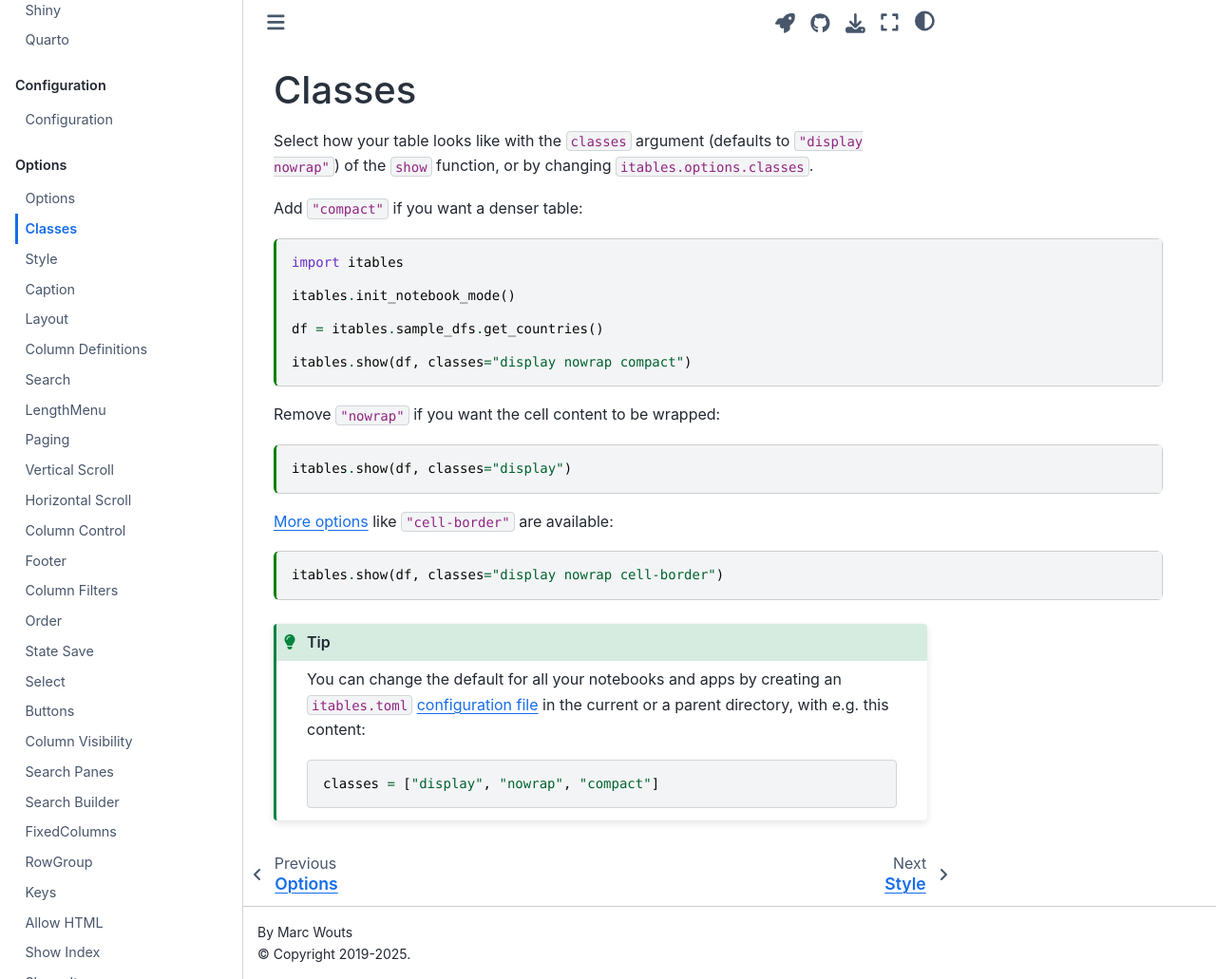
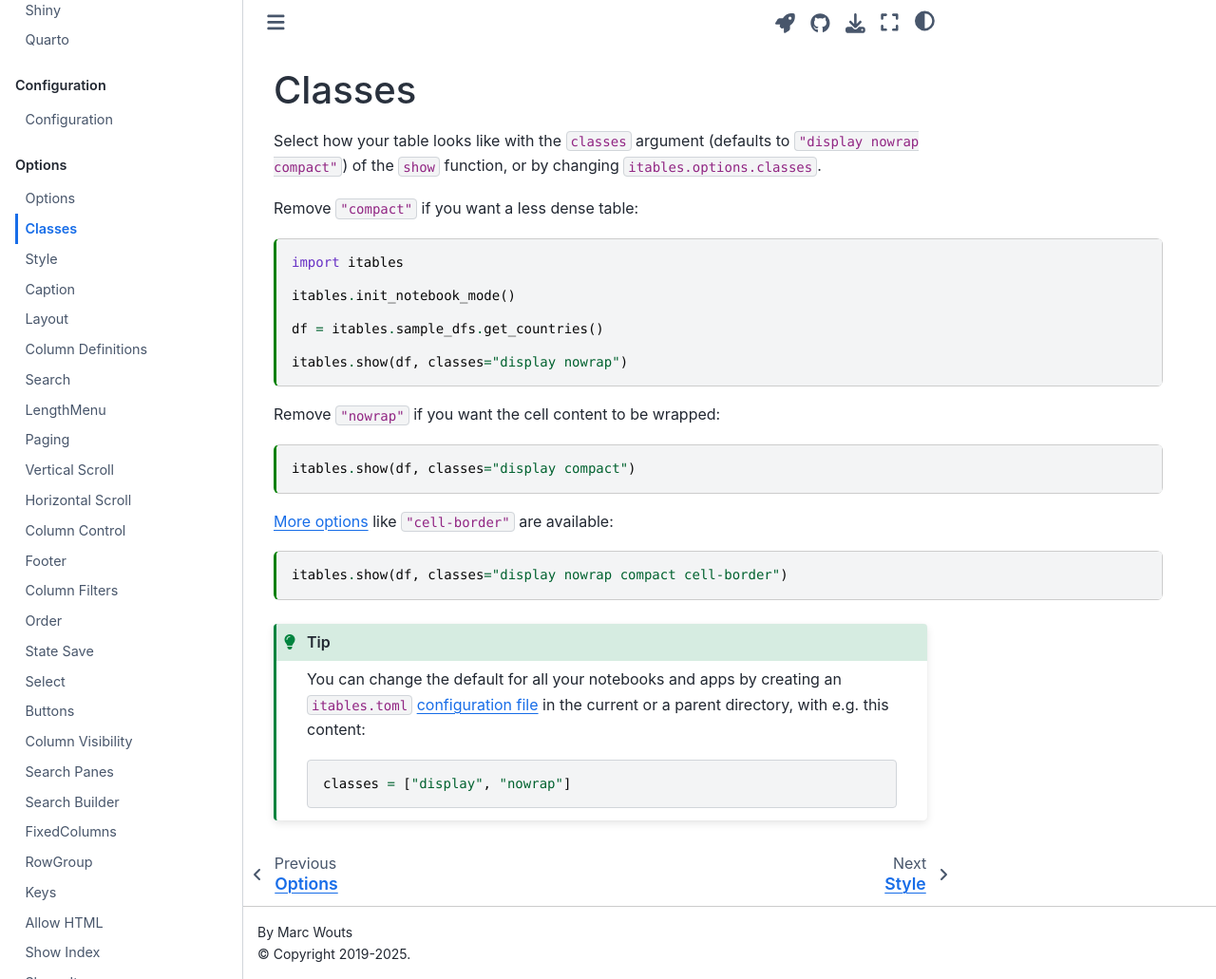
Before and after one commit to mwouts/itables, a Jupyter Book: the page built from docs/options/classes.md, in a window 1280 px wide and 1031 px high. Shown: the whole window at 95% size. Built offline with Jupyter Book 1.0.4 settings and Sphinx 7.4.7 and the Sphinx Book theme 1.1.4, drawn with Linux system fonts in a browser that asks for light colours.

Commit message:
Add "compact" to the default classes

````diff
--- a/docs/options/classes.md
+++ b/docs/options/classes.md
@@ -14,9 +14,9 @@ kernelspec:
 
 # Classes
 
-Select how your table looks like with the `classes` argument (defaults to `"display nowrap"`) of the `show` function, or by changing `itables.options.classes`.
+Select how your table looks like with the `classes` argument (defaults to `"display nowrap compact"`) of the `show` function, or by changing `itables.options.classes`.
 
-Add `"compact"` if you want a denser table:
+Remove `"compact"` if you want a less dense table:
 
 ```{code-cell} ipython3
 :tags: [full-width]
@@ -35,7 +35,7 @@ Remove `"nowrap"` if you want the cell content to be wrapped:
 ```{code-cell} ipython3
 :tags: [full-width]
 
-itables.show(df, classes="display")
+itables.show(df, classes="display compact")
 ```
 
 [More options](https://datatables.net/manual/styling/classes#Table-classes) like `"cell-border"` are available:
@@ -43,12 +43,12 @@ itables.show(df, classes="display")
 ```{code-cell} ipython3
 :tags: [full-width]
 
-itables.show(df, classes="display nowrap cell-border")
+itables.show(df, classes="display nowrap compact cell-border")
 ```
 
 ```{tip}
 You can change the default for all your notebooks and apps by creating an `itables.toml` [configuration file](../configuration.md) in the current or a parent directory, with e.g. this content:
 ~~~
-classes = ["display", "nowrap", "compact"]
+classes = ["display", "nowrap"]
 ~~~
 ```
--- a/docs/py/configuration.py
+++ b/docs/py/configuration.py
@@ -32,9 +32,9 @@
 #
 # ## Example configuration
 #
-# A simple `itables.toml` configuration file that makes the tables a bit more [compact](options/classes.md) looks like this:
+# A simple `itables.toml` configuration file that makes the tables less [compact](options/classes.md) looks like this:
 # ```
-# classes = ["display", "nowrap", "compact"]
+# classes = ["display", "nowrap"]
 # ```
 #
 # If you want the Excel export button on each table, add this:
--- a/docs/py/options/classes.py
+++ b/docs/py/options/classes.py
@@ -17,9 +17,9 @@
 # %% [markdown]
 # # Classes
 #
-# Select how your table looks like with the `classes` argument (defaults to `"display nowrap"`) of the `show` function, or by changing `itables.options.classes`.
+# Select how your table looks like with the `classes` argument (defaults to `"display nowrap compact"`) of the `show` function, or by changing `itables.options.classes`.
 #
-# Add `"compact"` if you want a denser table:
+# Remove `"compact"` if you want a less dense table:
 
 # %% tags=["full-width"]
 import itables
@@ -28,24 +28,24 @@ itables.init_notebook_mode()
 
 df = itables.sample_dfs.get_countries()
 
-itables.show(df, classes="display nowrap compact")
+itables.show(df, classes="display nowrap")
 
 # %% [markdown]
 # Remove `"nowrap"` if you want the cell content to be wrapped:
 
 # %% tags=["full-width"]
-itables.show(df, classes="display")
+itables.show(df, classes="display compact")
 
 # %% [markdown]
 # [More options](https://datatables.net/manual/styling/classes#Table-classes) like `"cell-border"` are available:
 
 # %% tags=["full-width"]
-itables.show(df, classes="display nowrap cell-border")
+itables.show(df, classes="display nowrap compact cell-border")
 
 # %% [markdown]
 # ```{tip}
 # You can change the default for all your notebooks and apps by creating an `itables.toml` [configuration file](../configuration.md) in the current or a parent directory, with e.g. this content:
 # ~~~
-# classes = ["display", "nowrap", "compact"]
+# classes = ["display", "nowrap"]
 # ~~~
 # ```
--- a/src/itables/version.py
+++ b/src/itables/version.py
@@ -1,4 +1,4 @@
 """ITables' version number"""
 
 # Must match [N!]N(.N)*[{a|b|rc}N][.postN][.devN], cf. PEP 440
-__version__ = "2.7.0rc0"
+__version__ = "2.7.0rc1"
````
Also changed, not shown: other parts of docs/options/classes.md (+1 -1 lines), docs/changelog.md (+3 -2 lines), docs/configuration.md (+2 -2 lines), 1 other file.
